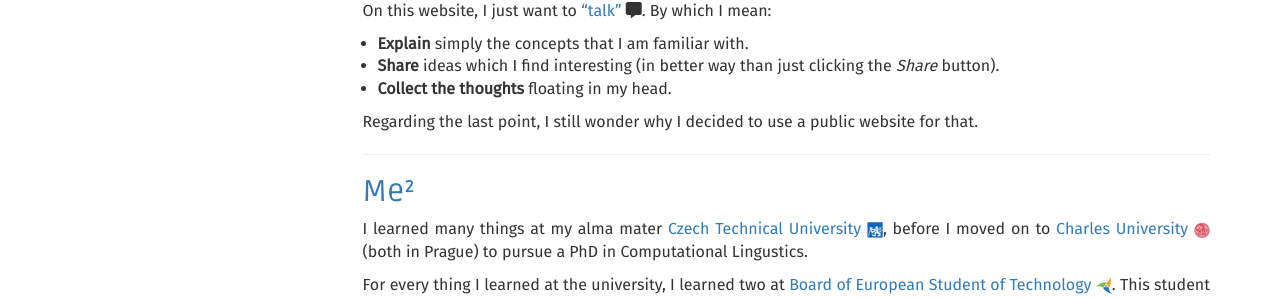
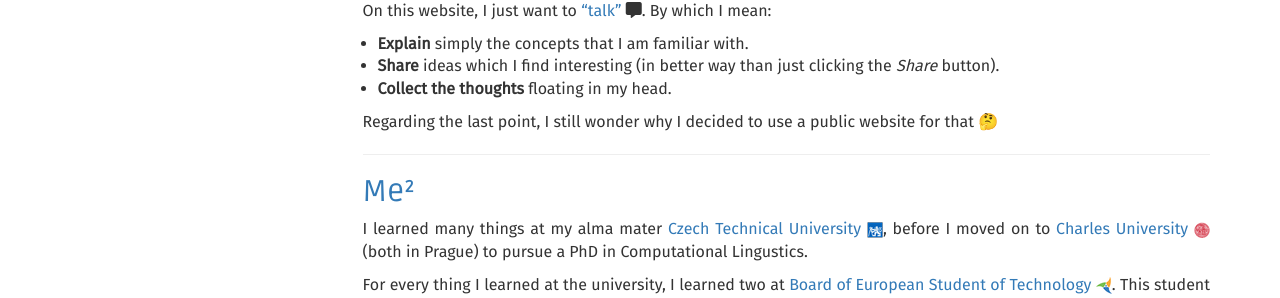
Before and after one commit to kasnerz/kasnerz.github.io, a Jekyll site: the page built from about.md, in a window 1280 px wide. Shown: the part 568-866 px from the top of the page. Built offline with Jekyll 4.4.1, drawn with Linux system fonts in a browser that asks for light colours; nearby versions of some CDN libraries.

Commit message:
Minor fixes

```diff
--- a/about.md
+++ b/about.md
@@ -21,7 +21,7 @@ On this website, I just want to ["talk"](blog) <i class="fa fa-comment-alt"></i>
 - **Share** ideas which I find interesting (in better way than just clicking the *Share* button).
 - **Collect the thoughts** floating in my head.
 
-Regarding the last point, I still wonder why I decided to use a public website for that.
+Regarding the last point, I still wonder why I decided to use a public website for that 🤔
 
 
 
```
